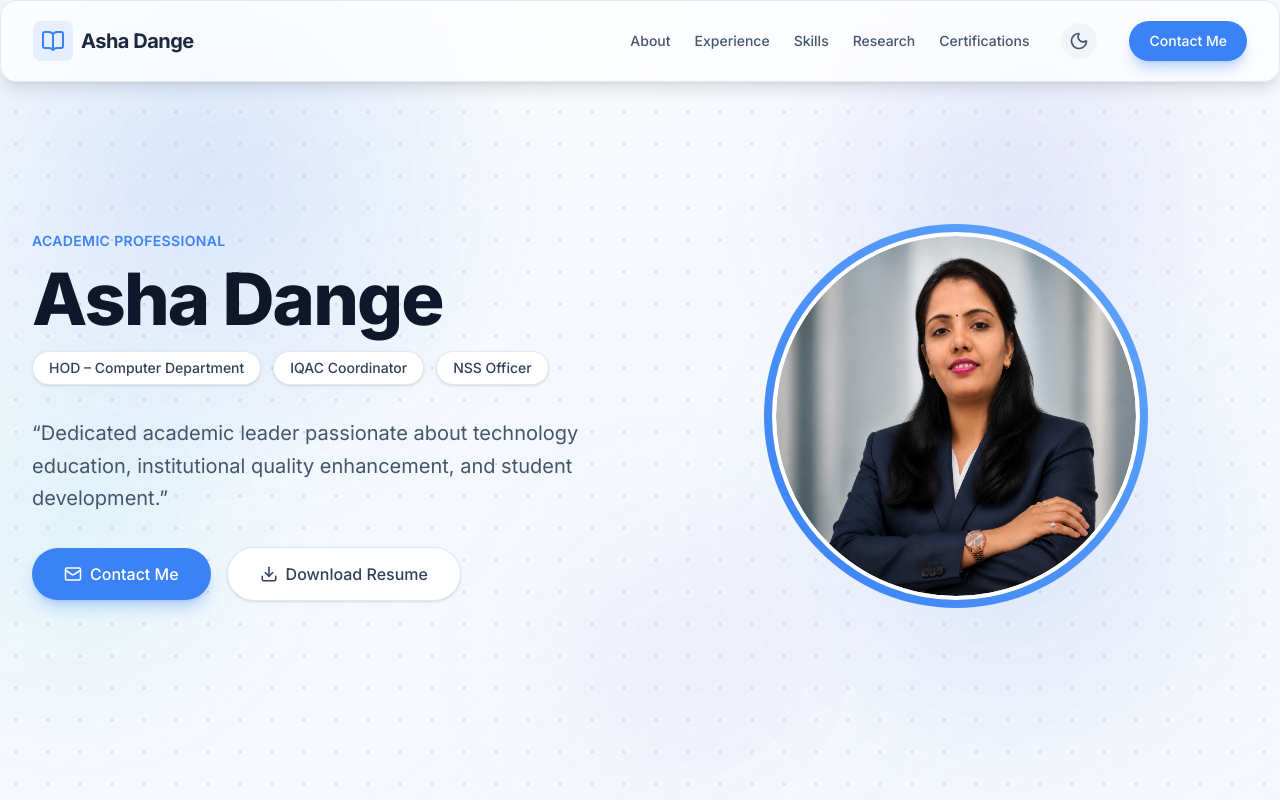
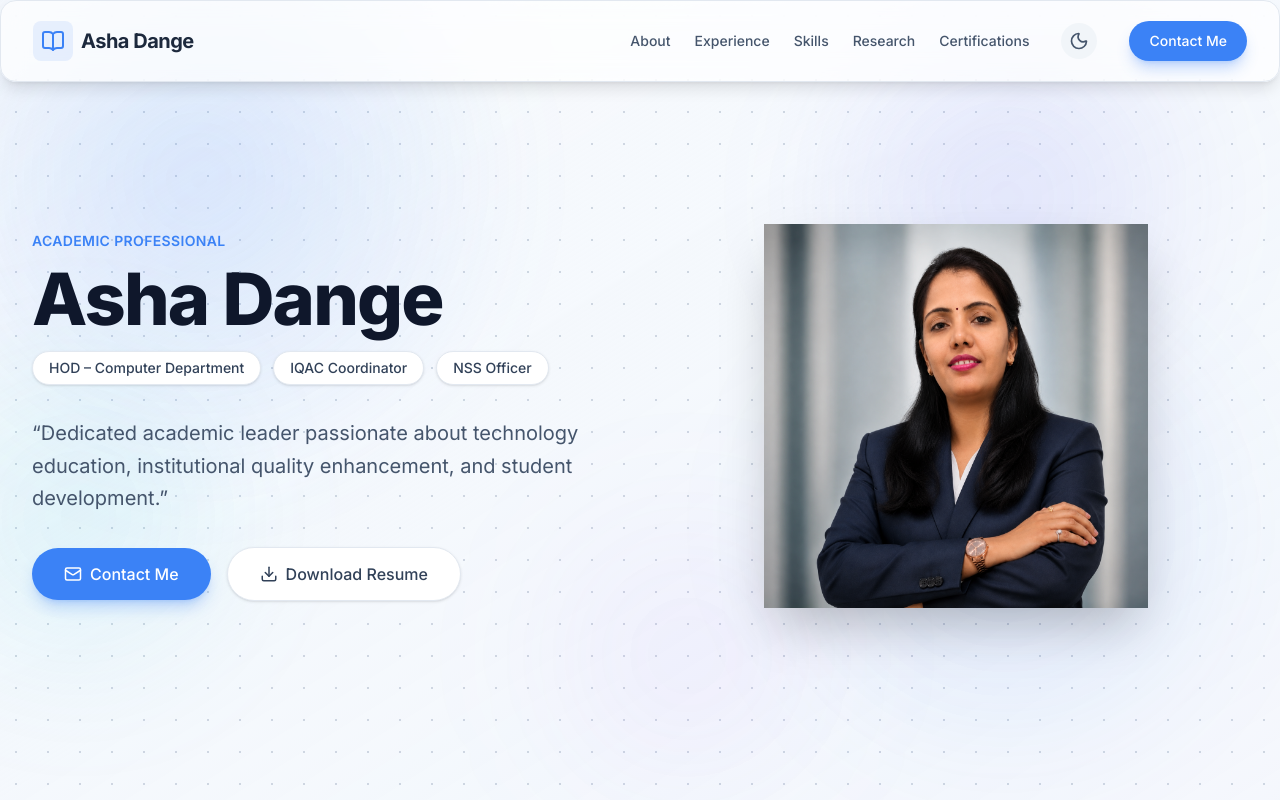
Before and after one commit to balaji3245/Asha-Dange-portfolio, a React (Vite) app: page / in a window 1280 px wide. Shown: the top 800 px of the page. Built offline with nearby package versions, Linux system fonts and the light colour scheme.

Commit message:
style: remove circle gradient border, make photo square

```diff
--- a/src/components/sections/Hero.jsx
+++ b/src/components/sections/Hero.jsx
@@ -70,15 +70,13 @@ export default function Hero() {
             transition={{ duration: 0.8 }}
             className="flex-1 flex justify-center"
           >
-            <div className="relative w-72 h-72 md:w-96 md:h-96 rounded-full p-2 bg-gradient-to-tr from-secondary to-accent">
-              <div className="w-full h-full rounded-full bg-white dark:bg-primary flex items-center justify-center overflow-hidden border-4 border-white dark:border-primary">
+            <div className="w-72 h-72 md:w-96 md:h-96 overflow-hidden shadow-2xl">
                 <img
                   src="/avatar.png"
                   alt={name}
-                  className="w-full h-full object-cover rounded-full"
+                  className="w-full h-full object-cover object-top"
                 />
               </div>
-            </div>
           </motion.div>
 
         </div>
```
